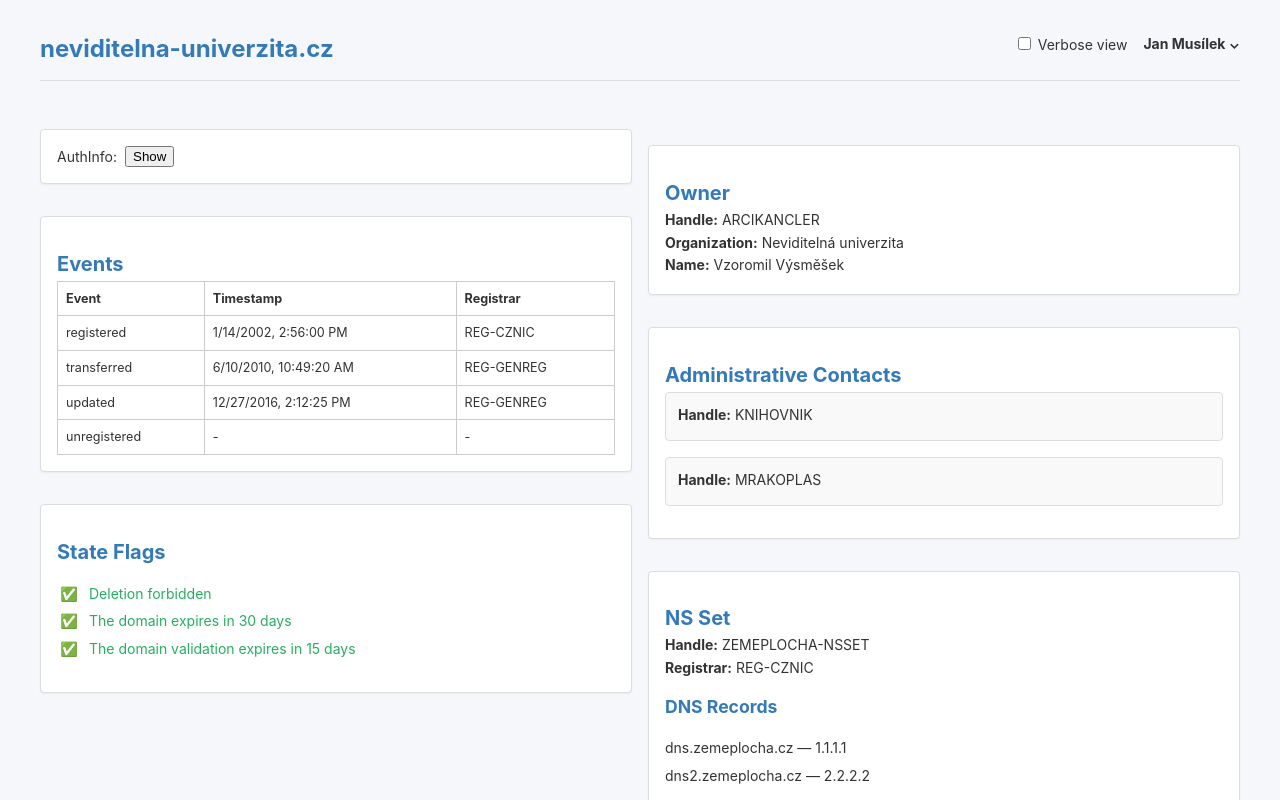
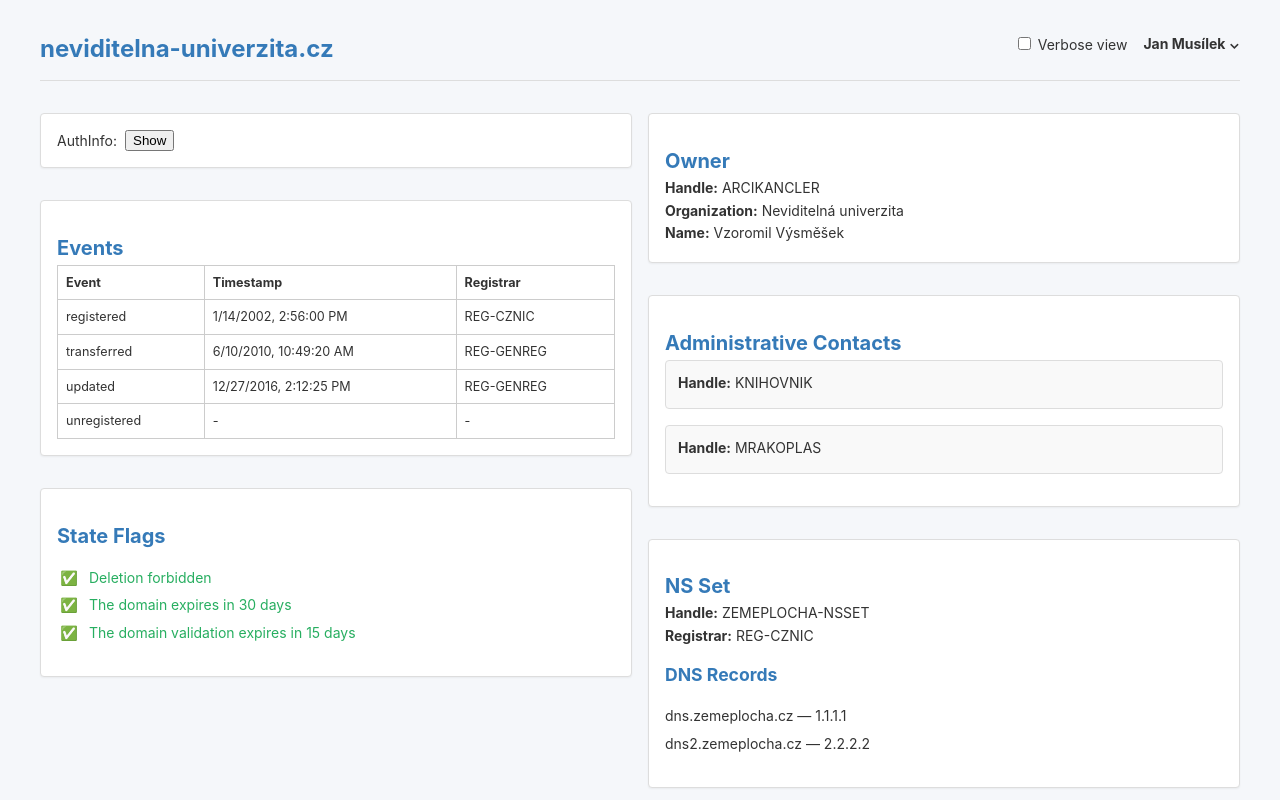
Before and after one commit to lukaskourilcz/secret-uni, a Vue app: page / in a window 1280 px wide. Shown: the top 800 px of the page. Built offline with nearby package versions, Linux system fonts and the light colour scheme.

Commit message:
margin top fix

```diff
--- a/src/App.vue
+++ b/src/App.vue
@@ -89,5 +89,6 @@ onMounted(async () => {
   border-radius: var(--radius);
   padding: var(--card-padding);
   box-shadow: 0 1px 2px rgba(0, 0, 0, 0.05);
+  flex: 1;
 }
 </style>
--- a/src/components/AuthInfo.vue
+++ b/src/components/AuthInfo.vue
@@ -18,7 +18,6 @@ const showSecret = ref(false)
 
 <style scoped>
 .auth-info {
-  margin-top: 1rem;
   display: flex;
   align-items: center;
   gap: 0.5rem;
--- a/src/components/Owner.vue
+++ b/src/components/Owner.vue
@@ -15,6 +15,6 @@ const props = defineProps({
 
 <style scoped>
 .owner {
-  margin-top: 2rem;
+  /* margin-top: 2rem; */
 }
 </style>
```
